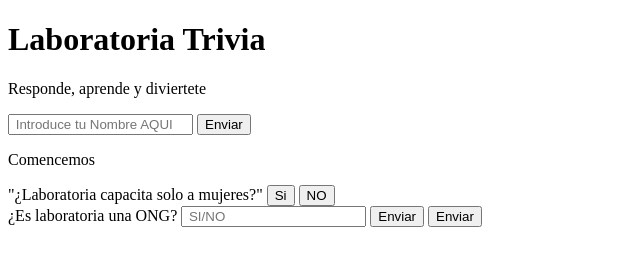
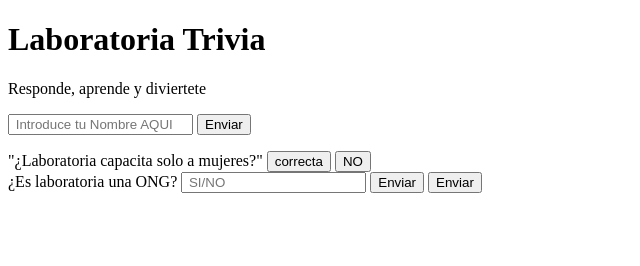
Before and after one commit to MarcelaFPazS/Reto1, a plain HTML site: page index.html in a window 1280 px wide. Both pictures are taken after a click on the button "Si". Shown: the whole page, without its empty margins (0-640 px from the left). Drawn offline with Linux system fonts and the light colour scheme.

Commit message:
primera pregunta con interfas de boton y respues

```diff
--- a/app.js
+++ b/app.js
@@ -50,10 +50,9 @@
      p.innerHTML = "Comencemos " + user;
  }
 
+document.getElementById("question-1").addEventListener("click",myFunction);
 
- {
-    var user = document.getElementById("name").value;
-    var p1 = document.getElementById("welcomeMsje");
-    p.innerHTML = "Muy bien sigue asi " + user;
+function myFunction(){
+    document.getElementById("question-1").innerHTML ="correcta";
 
- }
+}
--- a/index.html
+++ b/index.html
@@ -24,6 +24,8 @@
         <p1>"¿Laboratoria capacita solo a mujeres?"</p1>
         <button id= "question-1" onclick="myFunction()"> Si</button>
         <button id= "question-1" onclick="myFunction()"> NO</button>
+
+        <script src="apps.js"></script>
     </div>
     <div>
         <span id="pregunta-1"> ¿Es laboratoria una ONG? </span>
```
